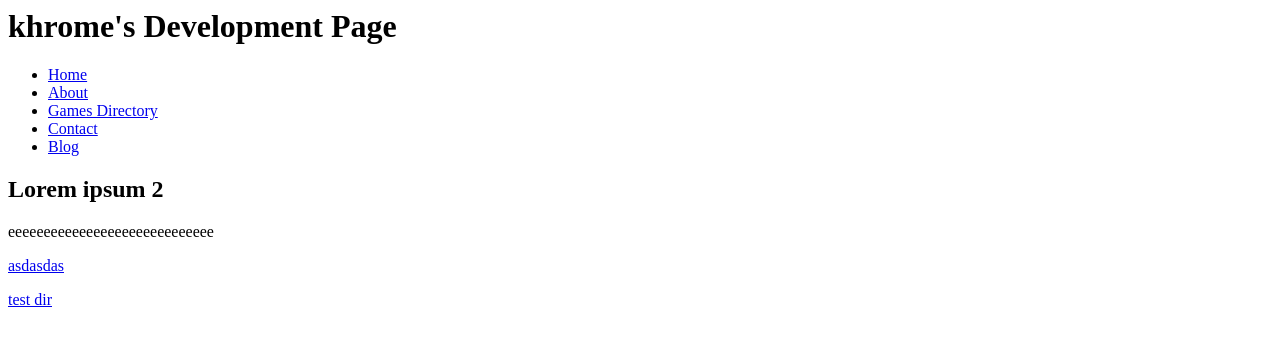
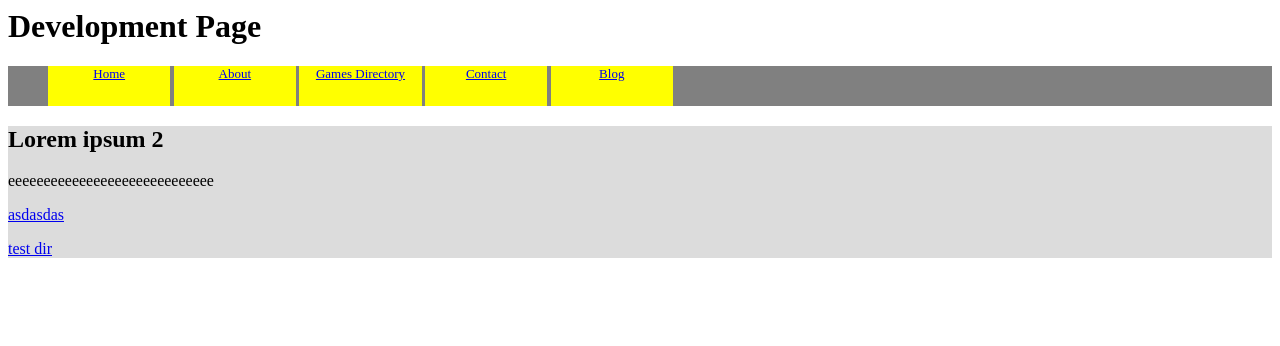
Before and after one commit to khromeengine/jz-website, a plain HTML site: page home/index.html in a window 1280 px wide. Drawn offline with Linux system fonts and the light colour scheme.

Commit message:
css added and init

```diff
--- a/assets/css/styles.css
+++ b/assets/css/styles.css
@@ -0,0 +1,25 @@
+.page-body {
+    background-color: gainsboro;
+    align-self: center;
+}
+
+.navigation-bar {
+    background-color: white;
+    font-size: small;
+    display: block;
+}
+
+.list-bar {
+    background-color: gray;
+    list-style-type: none;
+    justify-content: center;
+}
+
+.list-bar > li {
+    display: inline-block;
+    justify-content: center;
+    text-align: center;
+    background-color: yellow;
+    min-width: 10%;
+    min-height: 5%;
+}
--- a/home/index.html
+++ b/home/index.html
@@ -2,6 +2,9 @@
     <title>
         Homepage
     </title>
+    <head>
+        <link rel="stylesheet", href="/assets/css/styles.css">
+    </head>
     <body>
         <header id="page-header"></header>
         <script async src="/js/header.js"></script>
--- a/js/header.js
+++ b/js/header.js
@@ -2,10 +2,10 @@
 
 let pageHeader = `
     <h1>
-         khrome's Development Page
+         Development Page
     </h1>
     <nav class="navigation-bar">
-        <ul>
+        <ul class="list-bar">
             <li><a href="/home">Home</a></li>
             <li><a href="/about">About</a></li>
             <li><a href="/games">Games Directory</a></li>
```
Also changed, not shown: contact/index.html (+9 -0 lines).
